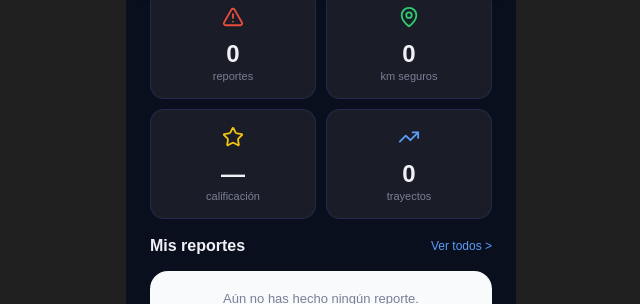
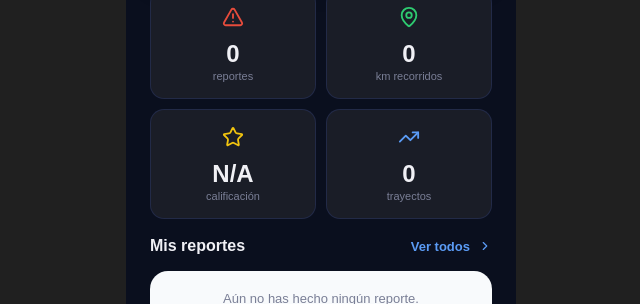
Before and after one commit to yxdhii/app-CalleGo, a React (Vite) app: page /profile in a window 1280 px wide. Shown: the part 305-609 px from the top of the page, without its empty margins (319-959 px from the left). Built offline with nearby package versions, Linux system fonts and the light colour scheme.

Commit message:
refactor: enhance profile reputation and reports display

```diff
--- a/src/App.css
+++ b/src/App.css
@@ -2916,10 +2916,23 @@ button:active {
   margin: 0;
 }
 
-.my-reports-header span {
+.view-all-btn {
+  background: transparent;
+  border: none;
   color: #5b9cf6;
-  font-size: 12px;
+  font-size: 13px;
+  font-weight: 600;
   cursor: pointer;
+  display: flex;
+  align-items: center;
+  gap: 8px;
+  padding: 0;
+}
+
+.view-all-btn svg {
+  width: 14px;
+  height: 14px;
+  color: #5b9cf6;
 }
 
 .empty-reports {
--- a/src/pages/Profile.jsx
+++ b/src/pages/Profile.jsx
@@ -59,16 +59,27 @@ function Profile() {
     setPoints(totalPoints);
   }, []);
 
-  const getLevel = (reportCount) => {
-    if (reportCount >= 20)
-      return { name: "Confiable", next: "Guardián del Barrio", max: 500 };
-    if (reportCount >= 5)
-      return { name: "Regular", next: "Confiable", max: 100 };
-    return { name: "Nuevo", next: "Regular", max: 20 };
+  const getLevel = (points) => {
+    if (points >= 500) {
+      return { name: "Guardián", next: "Nivel máximo", min: 500, max: 500 };
+    }
+
+    if (points >= 100) {
+      return { name: "Confiable", next: "Guardián", min: 100, max: 500 };
+    }
+
+    if (points >= 20) {
+      return { name: "Regular", next: "Confiable", min: 20, max: 100 };
+    }
+
+    return { name: "Nuevo", next: "Regular", min: 0, max: 20 };
   };
 
-  const level = getLevel(reports.length);
-  const progressPct = Math.min(100, (points / level.max) * 100);
+  const level = getLevel(points);
+  const progressPct =
+    level.max === level.min
+      ? 100
+      : Math.min(100, ((points - level.min) / (level.max - level.min)) * 100);
 
   const handleLogout = () => {
     localStorage.removeItem("user_email");
@@ -190,11 +201,11 @@ function Profile() {
         <div className="stat-card">
           <MapPin size={22} className="stat-icon green" />
           <h3>0</h3>
-          <p>km seguros</p>
+          <p>km recorridos</p>
         </div>
         <div className="stat-card">
           <Star size={22} className="stat-icon yellow" />
-          <h3>—</h3>
+          <h3>N/A</h3>
           <p>calificación</p>
         </div>
         <div className="stat-card">
@@ -207,7 +218,11 @@ function Profile() {
       <section className="my-reports">
         <div className="my-reports-header">
           <h3>Mis reportes</h3>
-          <span>Ver todos &gt;</span>
+
+          <button className="view-all-btn">
+            Ver todos
+            <ChevronRight size={16} />
+          </button>
         </div>
 
         {reports.length === 0 ? (
```
